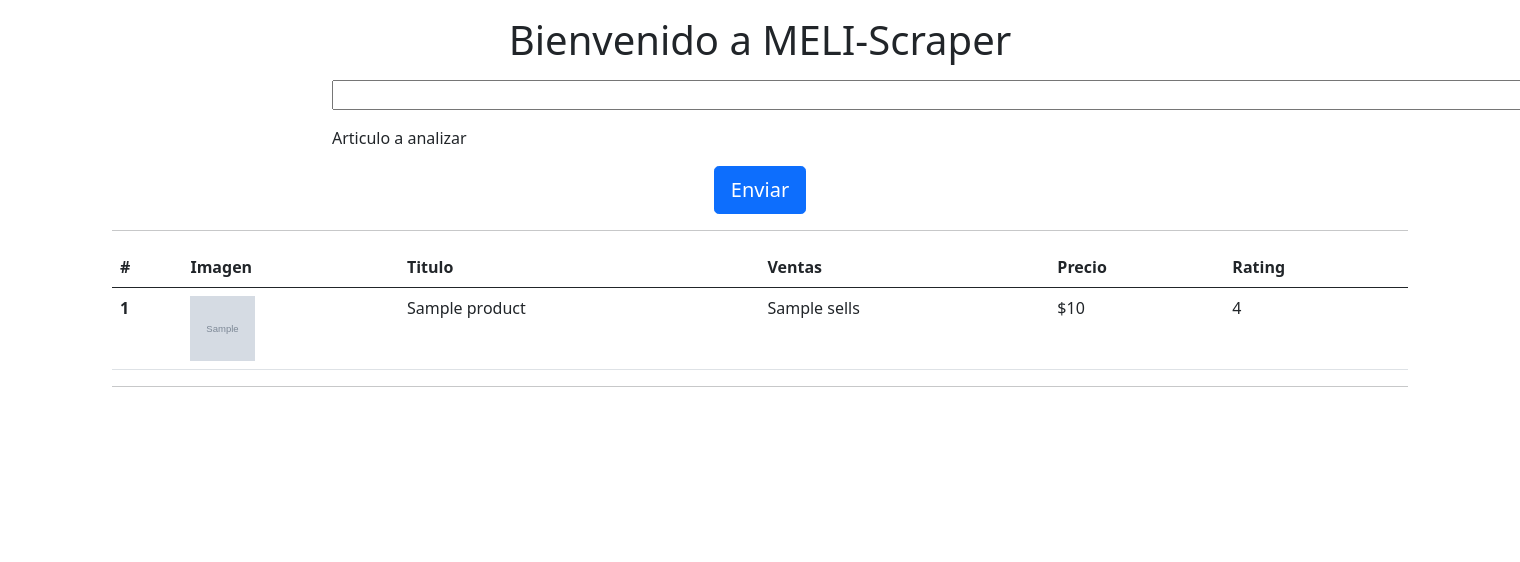
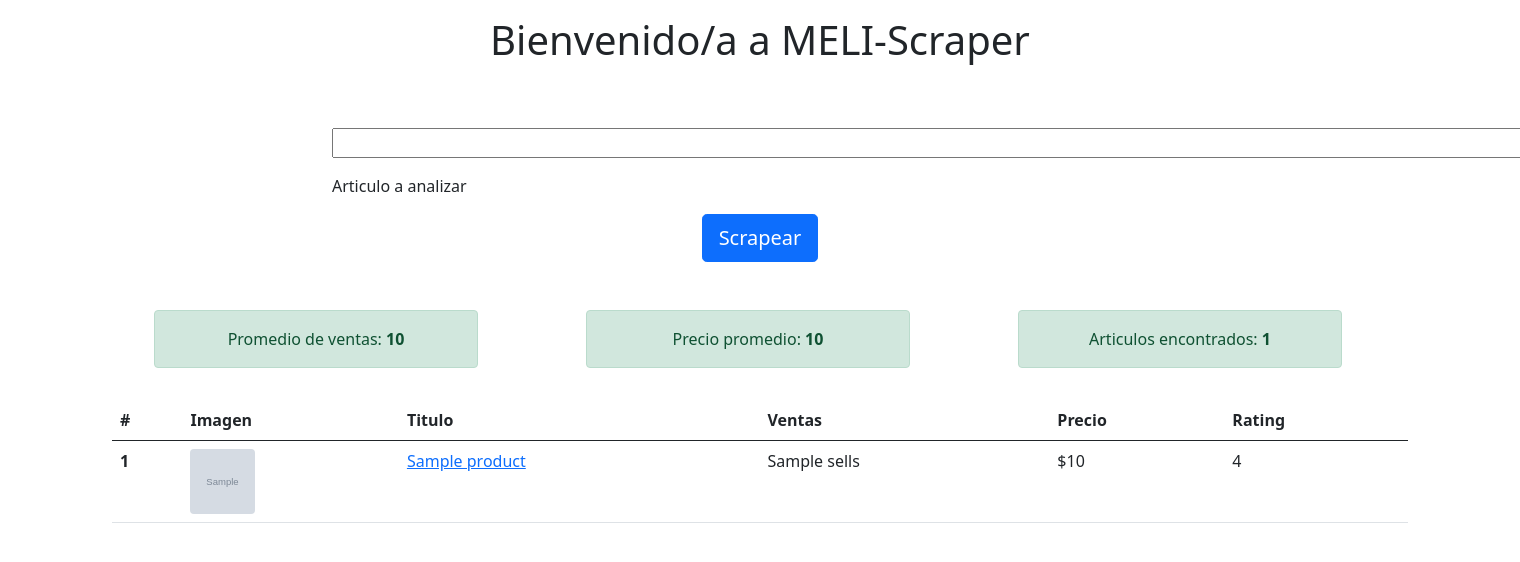
Before and after one commit to federico-serron/mercadolibre-scraper, a Flask app: template app/templates/index.html in a window 1520 px wide; the page is wider, and only the part inside the window is pictured. Shown: the top 562 px of that part. Run offline with Flask 2, Linux system fonts and the light colour scheme; the template is opened without the code that fills it: values that come from a table or form of the project are taken from there, most other values are stand-ins (such as "Sample title", 1, 10 or a date in 2020); grey boxes marked "Sample" are stand-in pictures; parts of the project's set-up code (start-up, migrations or seed data) failed here and were passed over.

Commit message:
added avg price, sales and qty

```diff
--- a/app/forms.py
+++ b/app/forms.py
@@ -5,4 +5,4 @@
 
 class ScrapForm(FlaskForm):
     term = StringField('Articulo a analizar', validators=[DataRequired(), Length(max=128)])
-    submit = SubmitField('Enviar')
+    submit = SubmitField('Scrapear')
--- a/app/templates/index.html
+++ b/app/templates/index.html
@@ -10,15 +10,18 @@
 
     <title>{{ title }}</title>
 </head>
+<header>
+    <h1 class="text-center my-3">Bienvenido/a a MELI-Scraper</h1>
+</header>
 <body>
     <div class="container mt-3">
-        <h1 class="text-center mb-3">Bienvenido a MELI-Scraper</h1>
+
         {% for message in get_flashed_messages() %}
             <div class="alert alert-danger alert-dismissible fade show" role="alert">{{ message }}</div>
         {% endfor %}
         <div class="row">
             <div class="col-md-2"></div>
-            <div class="col-md-8">
+            <div class="col-md-8 my-5">
                 <form action="" method="post" novalidate>
                     {{ form.hidden_tag() }}
                     <div class="form-floating mb-3">
@@ -37,15 +40,18 @@
                     </div>
                 </form>
             </div>
-            <br>
-            <br>
-            <br>
             <div class="col-md-2"></div>
 
+            <!-- LISTING ALL FOUND PRODUCTS -->
+            {% if products %}
+            <div class="row text-center">
+                <div class="mx-auto alert alert-success fade show col-md-3" role="alert">Promedio de ventas: <b>{{ avg_sales }}</b></div>
+                <div class="mx-auto alert alert-success fade show col-md-3" role="alert">Precio promedio: <b>{{ avg_price }}</b></div>
+                <div class="mx-auto alert alert-success fade show col-md-3" role="alert">Articulos encontrados: <b>{{ products|length }}</b></div>
 
-            {% if products %}
-            <div class="col-md-12">
-            <hr/>
+
+            </div>
+            <div class="col-md-12 my-3">
                 <table class="table">
                     <thead class="thead-dark">
                         <tr>
@@ -62,10 +68,10 @@
                         <tr>
                             <th scope="row">{{ product.id }}</th>
                             <td>
-                                <img src="{{ product.image }}" height="65px" width="65px">
+                                <img src="{{ product.image }}" class="rounded block" height="65px" width="65px">
                             </td>
                             <td>
-                                {{ product.title }}
+                                <a href="{{ product.link }}" target="_blank" rel="noopener noreferrer">{{ product.title }}</a>
                             </td>
                             <td>
                                 {{ product.sells }}
@@ -80,8 +86,6 @@
                         {% endfor %}
                     </tbody>
                 </table>
-
-                <hr/>
             </div>
             {% endif %}
 
```
Also changed, not shown: app/modules/mlscraping.py (+11 -4 lines), app/routes.py (+7 -1 lines), 1 other file.
